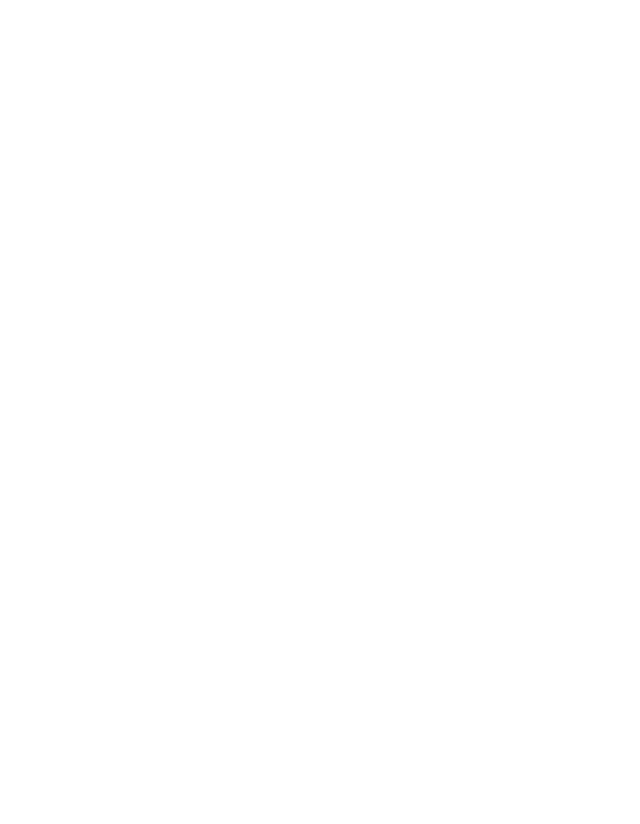
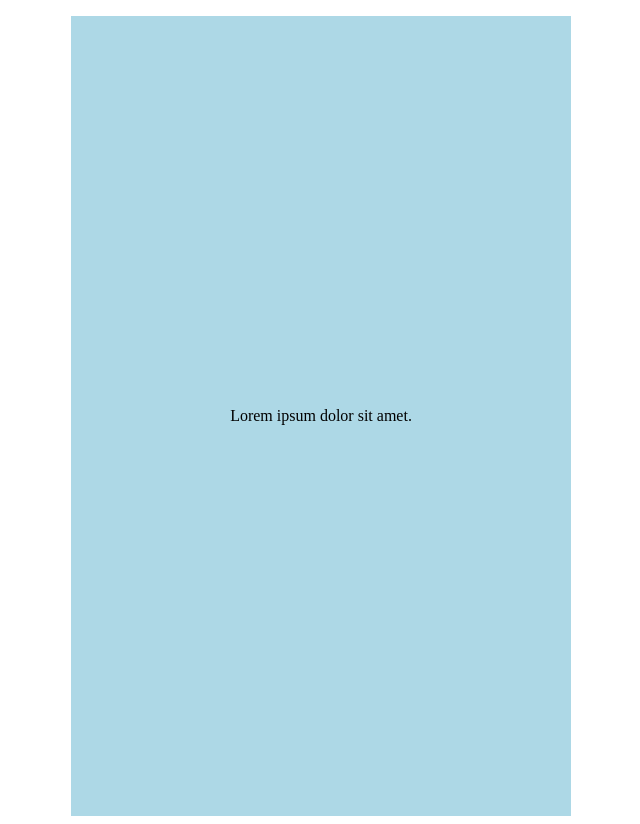
Before and after one commit to shajal-kumer/css-tips-and-tricks, a plain HTML site: page index.html in a window 1280 px wide. Shown: the whole page, without its empty margins (319-959 px from the left). Before the commit the page ends 800 px from the top, so only its background shows below. Drawn offline with Linux system fonts and the light colour scheme.

Commit message:
margin auto center

```diff
--- a/index.html
+++ b/index.html
@@ -30,5 +30,10 @@
 		<a href="#">Home</a>
 		<a href="#">about</a>
 		<a href="#">contact</a> -->
+
+		<!-- Margin auto center -->
+		<div>
+			<p>Lorem ipsum dolor sit amet.</p>
+		</div>
 	</body>
 </html>
--- a/style.css
+++ b/style.css
@@ -49,3 +49,14 @@ div {
 	padding: 5rem;
 	margin: 5rem;
 } */
+
+/* Margin auto to center */
+div {
+	width: 500px;
+	height: 100vh;
+	line-height: 100vh; /* vertically center text*/
+	text-align: center;
+	background: lightblue;
+	/* margin: 0 0 0 auto;  */
+	margin: 0 auto;
+}
```
